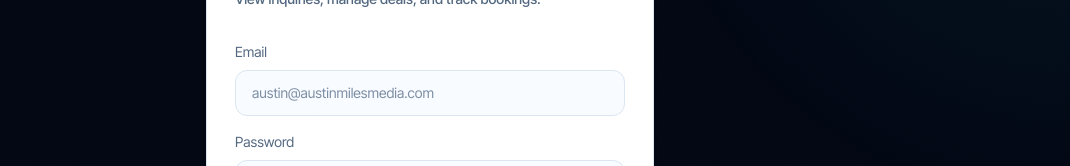
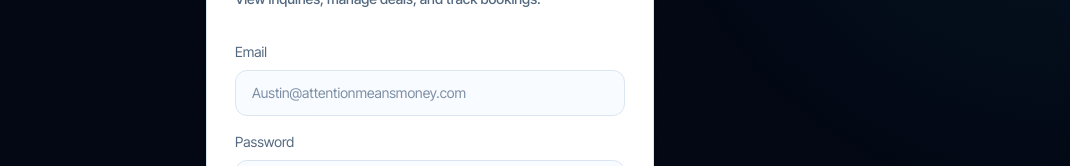
Before and after one commit to eli634/austinmilesmedia, a Next.js app: page /admin/login in a window 1280 px wide. Shown: the part 303-469 px from the top of the page, without its empty margins (210-1280 px from the left). Built offline with nearby package versions, Linux system fonts and the light colour scheme; no server answers; a web font is replaced by a local one.

Commit message:
Show Austin's new admin email on the sign-in and reset forms.
Co-authored-by: Cursor <cursoragent@cursor.com>

```diff
--- a/app/admin/forgot-password/page.tsx
+++ b/app/admin/forgot-password/page.tsx
@@ -56,7 +56,7 @@ export default async function ForgotPasswordPage({
               required
               autoComplete="email"
               className="rounded-xl border border-[#dbe6f1] bg-[#f8fbff] px-4 py-3 text-[#0b4a7a] outline-none transition-colors placeholder:text-[#7b8da3] focus:border-[#0b4a7a]"
-              placeholder="austin@austinmilesmedia.com"
+              placeholder="Austin@attentionmeansmoney.com"
             />
           </label>
 
--- a/app/admin/login/page.tsx
+++ b/app/admin/login/page.tsx
@@ -64,7 +64,7 @@ export default async function AdminLoginPage({
                 name="email"
                 required
                 className="rounded-xl border border-[#dbe6f1] bg-[#f8fbff] px-4 py-3 text-[#0b4a7a] outline-none transition-colors placeholder:text-[#7b8da3] focus:border-[#0b4a7a]"
-                placeholder="austin@austinmilesmedia.com"
+                placeholder="Austin@attentionmeansmoney.com"
               />
             </label>
             <label className="grid gap-2 font-body text-sm text-[#52677f]">
```
